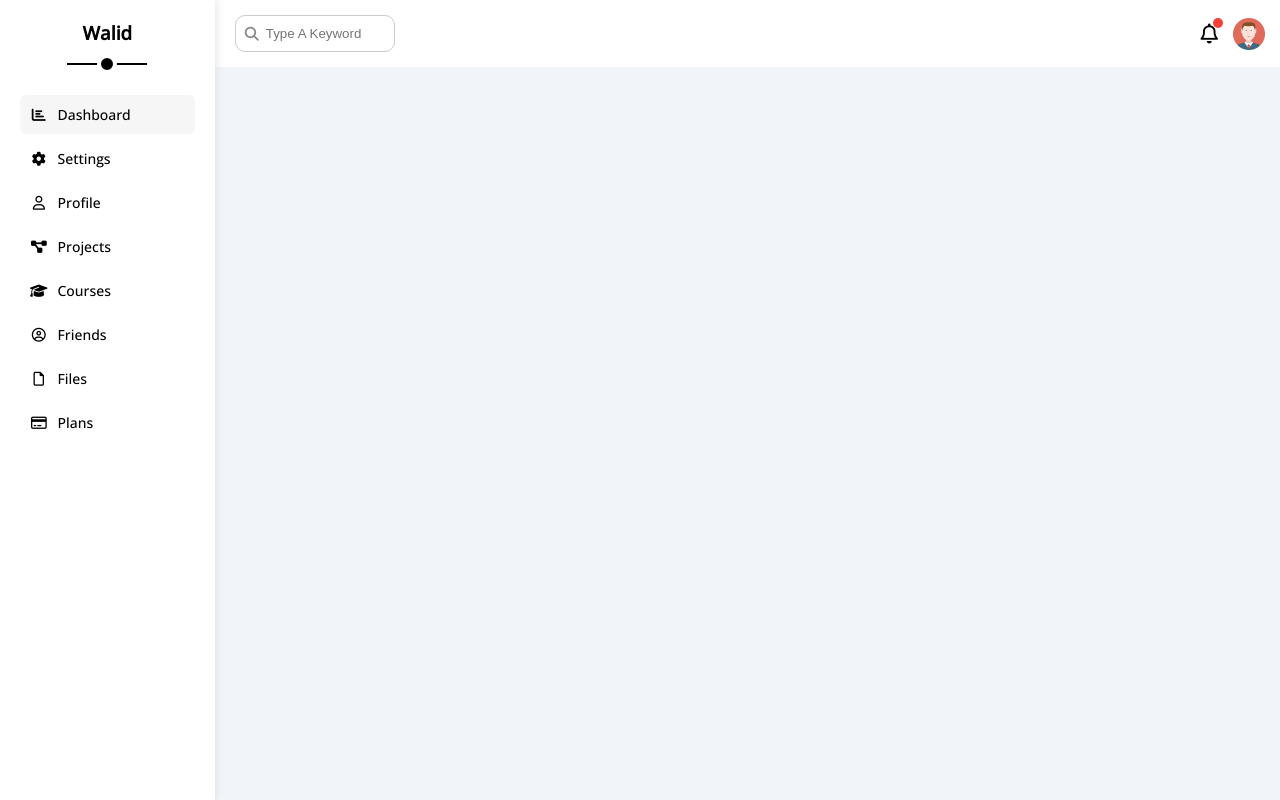
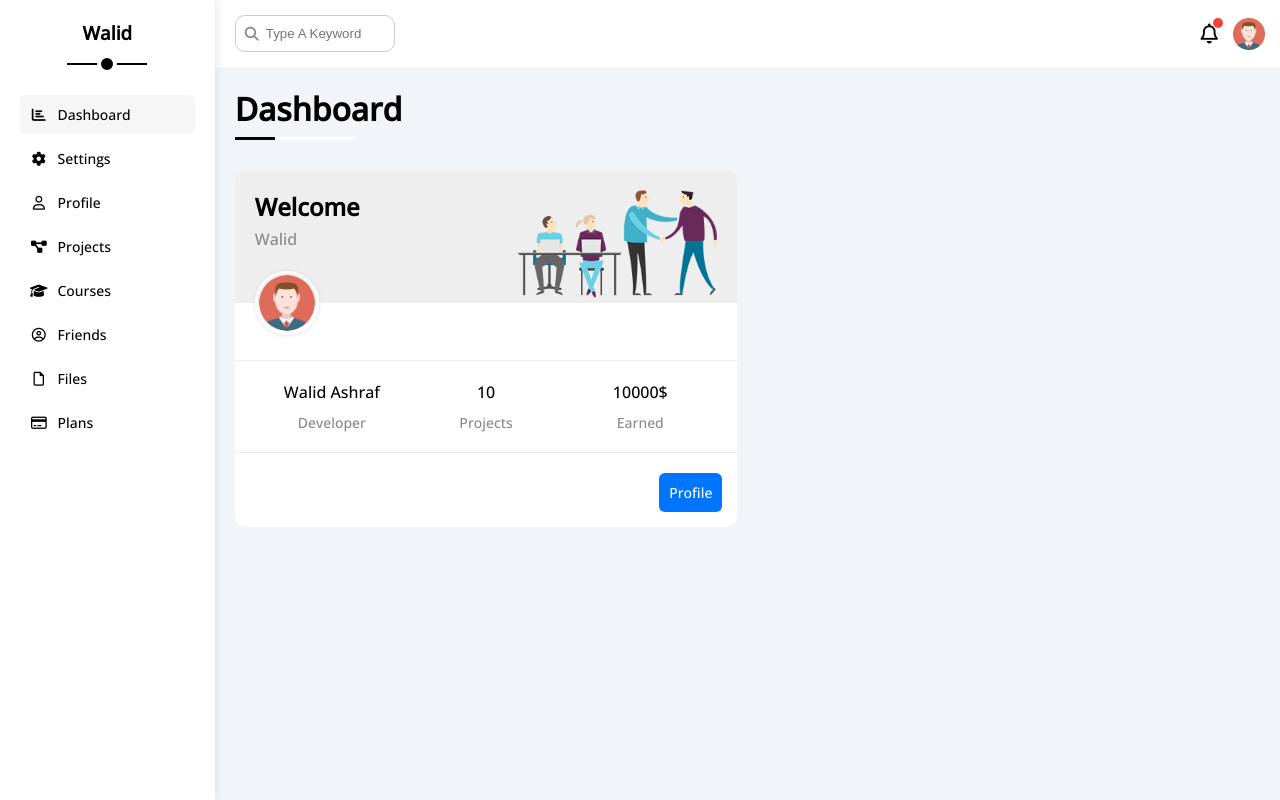
Before and after one commit to walidashraf0/Website-4, a plain HTML site: page index.html in a window 1280 px wide. Drawn offline with nearby package versions, Linux system fonts and the light colour scheme.

Commit message:
Start Widget (Welcome)

```diff
--- a/css/framework.css
+++ b/css/framework.css
@@ -12,12 +12,43 @@
   display: flex;
 }
 
+.space-between {
+  justify-content: space-between;
+}
+
 .align-center {
   align-items: center;
 }
 
+.d-block {
+  display: block;
+}
+
+@media (max-width: 767px) {
+  .block-mobile {
+    display: block;
+  }
+
+  .hide-mobile {
+    display: none;
+  }
+}
+
 /* End Box */
+/* Start grid */
+.d-grid {
+  display: grid;
+}
+
+.gap-20 {
+  gap: 20px;
+}
+/* End grid */
 /* Start Padding & Margin */
+.w-fit {
+  width: fit-content;
+}
+
 .p-10 {
   padding: 10px;
 }
@@ -30,12 +61,33 @@
   padding: 20px;
 }
 
+.m-0 {
+  margin: 0;
+}
+
 .m-20 {
   margin: 20px;
 }
 
+
 .mt-0 {
   margin-top: 0;
+}
+
+.mt-5 {
+  margin-top: 5px;
+}
+
+.mt-10 {
+  margin-top: 10px;
+}
+
+.mt-20 {
+  margin-top: 20px;
+}
+
+.mb-20 {
+  margin-bottom: 20px;
 }
 
 /* End Padding & Margin*/
@@ -44,8 +96,24 @@
   background-color: white;
 }
 
+.bg-eee {
+  background-color: #eee;
+}
+
+.bg-blue {
+  background-color: var(--blue-color);
+}
+
+.c-white {
+  color: white;
+}
+
 .c-black {
   color: black;
+}
+
+.c-gray {
+  color: var(--grey-color);
 }
 
 /* End Color */
@@ -60,6 +128,12 @@
   text-align: center;
 }
 
+@media (max-width: 767px) {
+  .txt-c-mobile {
+    text-align: center;
+  }
+}
+
 .fs-14 {
   font-size: 14px;
 }
@@ -72,6 +146,14 @@
   -moz-border-radius: 6px;
   -ms-border-radius: 6px;
   -o-border-radius: 6px;
+}
+
+.rad-10 {
+  border-radius: 10px;
+  -webkit-border-radius: 10px;
+  -moz-border-radius: 10px;
+  -ms-border-radius: 10px;
+  -o-border-radius: 10px;
 }
 
 /* End Border */
--- a/css/master.css
+++ b/css/master.css
@@ -27,6 +27,24 @@ a {
 ul {
     list-style: none;
     padding: 0;
+}
+
+::-webkit-scrollbar {
+    width: 15px;
+}
+
+/* Background scroll */
+::-webkit-scrollbar-track {
+    background-color: white;
+}
+
+/* color scroll  */
+::-webkit-scrollbar-thumb {
+    background-color: var(--blue-color);
+}
+
+::-webkit-scrollbar-thumb:hover {
+    background-color: var(--blue-alt-color);
 }
 
 .page {
@@ -184,4 +202,101 @@ ul {
     margin-left: 15px;
 }
 
+.page h1 {
+    margin: 20px 20px 40px;
+}
+
+.page h1::before,
+.page h1::after {
+    content: '';
+    height: 3px ;
+    position: absolute;
+    bottom: -10px;
+    left: 0;
+}
+
+.page h1::before {
+    background-color: white;
+    width: 120px;
+}
+
+.page h1::after {
+    background-color: black;
+    width: 40px;
+}
+
+.wrapper {
+    grid-template-columns: repeat(auto-fill, minmax(450px, 1fr));
+    margin-left: 20px;
+    margin-right: 20px;
+}
+
+@media (max-width: 767px) {
+    .wrapper {
+        grid-template-columns: minmax(200px, 1fr);
+        margin-left: 10px;
+        margin-right: 10px;
+        gap: 10px;
+    }
+}
+
 /* End Content */
+/* Start Welcome Widget */
+.welcome {
+    overflow: hidden;
+}
+
+.welcome .intro img {
+    width: 200px;
+    margin-bottom: -15px;
+}
+
+.welcome .avatar {
+    width: 64px;
+    height: 64px;
+    border: 2px solid white;
+    padding: 2px;
+    box-shadow: 0 0 5px #DDD;
+    margin-left: 20px;
+    margin-top: -32px;
+    border-radius: 50%;
+    -webkit-border-radius: 50%;
+    -moz-border-radius: 50%;
+    -ms-border-radius: 50%;
+    -o-border-radius: 50%;
+}
+
+.welcome .body {
+    border-top: 1px solid #EEE;
+    border-bottom: 1px solid #EEE;
+}
+.welcome .body > div {
+    flex: 1;
+}
+
+.welcome .visit {
+    margin: 0 15px 15px auto;
+    padding: 10px;
+    transition: 0.3s;
+    -webkit-transition: 0.3s;
+    -moz-transition: 0.3s;
+    -ms-transition: 0.3s;
+    -o-transition: 0.3s;
+}
+
+.welcome .visit:hover {
+    background-color: var(--blue-alt-color);
+}
+
+@media (max-width: 767px) {
+    .welcome .intro {
+        padding-bottom: 30px;
+    }
+    .welcome .avatar {
+        margin-left: 0;
+    }
+    .welcome .body > div:not(:last-child) {
+        margin-bottom: 20px;
+    }
+}
+/* End Welcome Widget */
--- a/index.html
+++ b/index.html
@@ -102,6 +102,27 @@
           </div>
         </div>
         <!-- End Head -->
+        <h1 class="p-relative">Dashboard</h1>
+        <div class="wrapper d-grid gap-20">
+          <!-- Start Welcome Widget -->
+          <div class="welcome bg-white rad-10 txt-c-mobile block-mobile">
+            <div class="intro p-20 d-flex space-between bg-eee">
+              <div>
+                <h2 class="m-0">Welcome</h2>
+                <p class="c-gray mt-5">Walid</p>
+              </div>
+              <img class="hide-mobile" src="imgs/welcome.png" alt="">
+            </div>
+            <img src="imgs/avatar.png" alt="" class="avatar">
+            <div class="body txt-c d-flex p-20 mt-20 mb-20 block-mobile">
+              <div>Walid Ashraf <span class="d-block c-gray fs-14 mt-10">Developer</span></div>
+              <div>10 <span class="d-block c-gray fs-14 mt-10">Projects</span></div>
+              <div>10000$ <span class="d-block c-gray fs-14 mt-10">Earned</span></div>
+            </div>
+            <a href="profile.html" class="visit d-block fs-14 rad-6 bg-blue c-white w-fit btn-shape">Profile</a>
+          </div>
+          <!-- End Welcome Widget -->
+        </div>
       </div>
     </div>
   </body>
```
